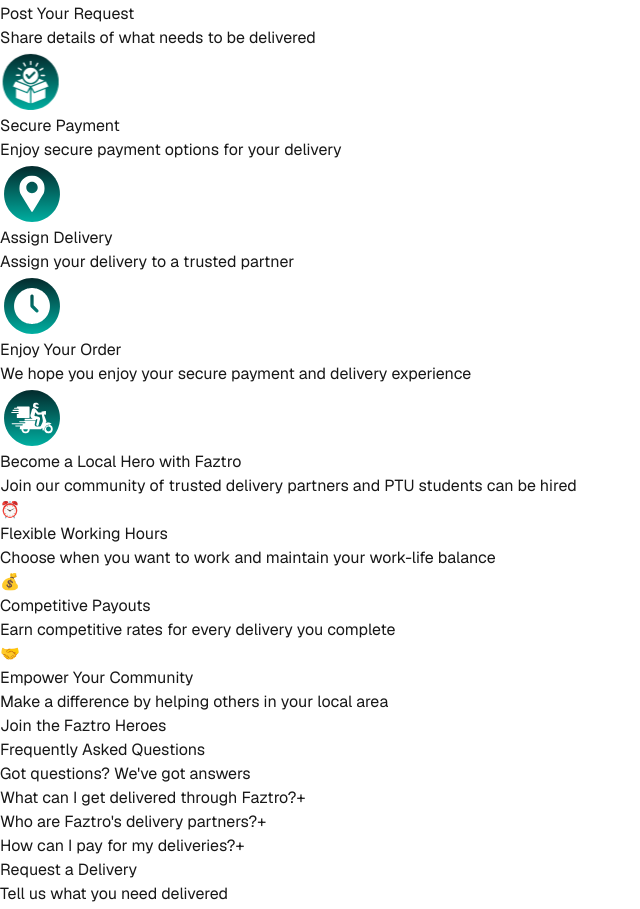
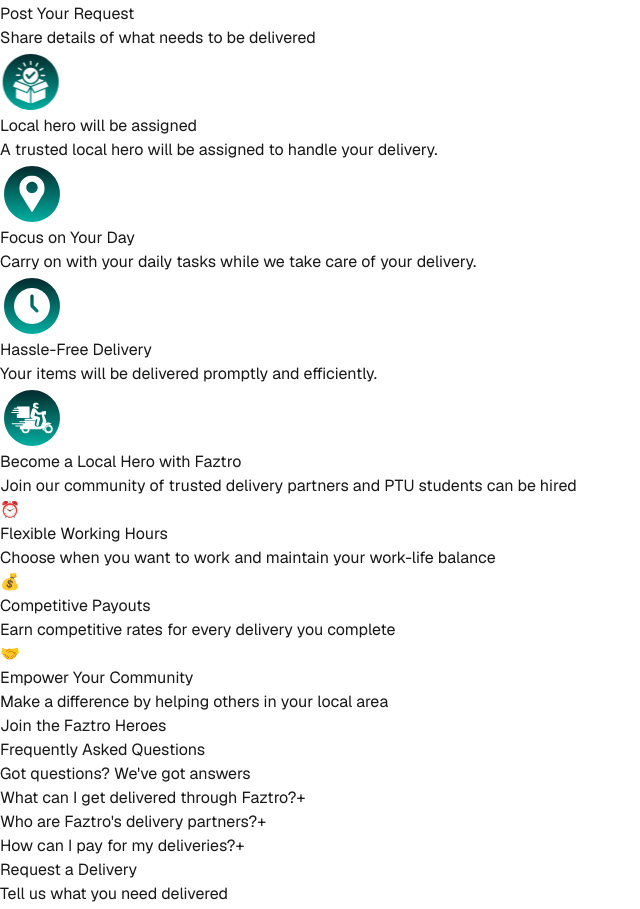
Before and after one commit to faztro/website, a Next.js app: page / in a window 1280 px wide. Shown: the part 1146-2055 px from the top of the page, without its empty margins (0-640 px from the left). Built offline with nearby package versions, Linux system fonts and the light colour scheme.

Commit message:
ui changes

```diff
--- a/src/components/AboutSection.tsx
+++ b/src/components/AboutSection.tsx
@@ -4,7 +4,7 @@ import { motion } from "framer-motion";
 
 export default function AboutSection() {
   return (
-    <section className="py-20 bg-[#F8FAFB]">
+    <section className="pt-20 bg-[#F8FAFB]">
       <div className="max-w-6xl mx-auto px-4">
         <div className="text-center mb-16">
           <motion.h2
--- a/src/components/Home.tsx
+++ b/src/components/Home.tsx
@@ -10,6 +10,17 @@ import FAQSection from "./FAQSection";
 import DeliveryPartnersSection from "./DeliveryPartnersSection";
 import ContactSection from "./ContactSection";
 
+/*
+Local hero will be assigned
+A trusted local hero will be assigned to handle your delivery.
+
+Focus on Your Day
+Carry on with your daily tasks while we take care of your delivery.
+
+Hassle-Free Delivery
+Your items will be delivered promptly and efficiently.
+k*/
+
 const TIMELINE_STEPS = [
   {
     step: "1",
@@ -20,23 +31,24 @@ const TIMELINE_STEPS = [
   },
   {
     step: "2",
-    title: "Secure Payment",
-    description: "Enjoy secure payment options for your delivery",
+    title: "Local hero will be assigned",
+    description:
+      "A trusted local hero will be assigned to handle your delivery.",
     align: "left",
     icon: "/icons/location.svg",
   },
   {
     step: "3",
-    title: "Assign Delivery",
-    description: "Assign your delivery to a trusted partner",
+    title: "Focus on Your Day",
+    description:
+      "Carry on with your daily tasks while we take care of your delivery.",
     align: "right",
     icon: "/icons/clock.svg",
   },
   {
     step: "4",
-    title: "Enjoy Your Order",
-    description:
-      "We hope you enjoy your secure payment and delivery experience",
+    title: "Hassle-Free Delivery",
+    description: "Your items will be delivered promptly and efficiently.",
     align: "left",
     icon: "/icons/delivery.svg",
   },
```
